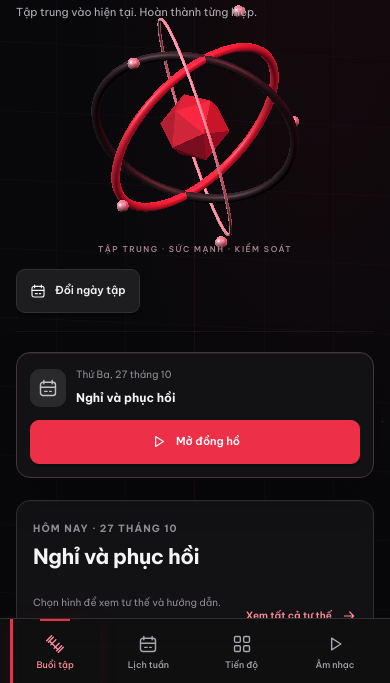
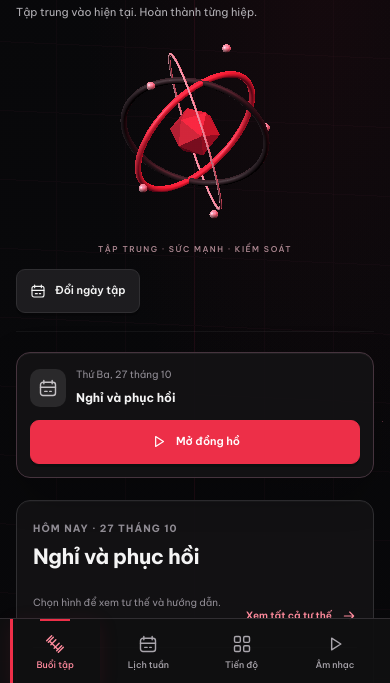
Before and after one commit to NghiazTM/lich-tap-toi-tet, a website: page designs/workout-dashboard/index.html in a window 390 px wide. Shown: the part 157-840 px from the top of the page. Drawn offline with Linux system fonts and the light colour scheme.

Commit message:
Keep mobile 3D models clear of surrounding text

```diff
--- a/designs/workout-dashboard/index.html
+++ b/designs/workout-dashboard/index.html
@@ -13,8 +13,8 @@
   <link rel="stylesheet" href="styles.css?v=20261027-unified">
   <link rel="stylesheet" href="tools.css?v=20261027-unified">
   <link rel="stylesheet" href="music.css?v=20261027-unified">
-  <link rel="stylesheet" href="motion.css?v=20261027-spatial">
-  <script src="motion.js?v=20261027-spatial" type="module"></script>
+  <link rel="stylesheet" href="motion.css?v=20261027-spatial2">
+  <script src="motion.js?v=20261027-spatial2" type="module"></script>
   <script src="navigation.js?v=20261027-unified" defer></script>
   <script src="training-tools.js?v=20261027-unified" defer></script>
   <script src="music.js?v=20261027-unified" defer></script>
--- a/designs/workout-dashboard/motion.js
+++ b/designs/workout-dashboard/motion.js
@@ -17,7 +17,7 @@ document.querySelectorAll('[data-view]').forEach(view => {
 });
 let enabled = true;
 try { enabled = localStorage.getItem(KEY) !== 'off'; } catch { /* The preference is optional. */ }
-let THREE, renderer, scene, camera, ambient, dust, grid;
+let THREE, renderer, scene, camera, ambient, dust, grid, modelBounds;
 let initializing = null, failed = false, disposed = false, looping = false;
 let current = window.NhipView?.getState() || 'workout';
 let frames = 0, lastFrame = 0, elapsed = 0, phaseTime = 0, lastSample = 0;
@@ -26,6 +26,7 @@ let modelScale = 1, targetX = 0, targetY = 0;
 const pointer = { x: 0, y: 0, sx: 0, sy: 0 };
 const models = {}, resources = new Set(), segments = [], calendarTiles = [], bars = [];
 const shared = {};
+const artBand = { left: 0, right: 0, top: 0, bottom: 0 };
 const visible = () => !document.hidden;
 const canMove = () => enabled && !reduce.matches && visible() && !disposed && !failed;
 const keep = resource => { resources.add(resource); return resource; };
@@ -130,6 +131,10 @@ function place() {
   targetX = box.left + box.width / 2 - innerWidth / 2;
   targetY = innerHeight / 2 - box.top - box.height * .44;
   modelScale = Math.min(box.width / 3.9, box.height / 3.5, mobile.matches ? 75 : 108);
+  artBand.left = box.left + 12 - innerWidth / 2;
+  artBand.right = box.right - 12 - innerWidth / 2;
+  artBand.top = innerHeight / 2 - box.top - 12;
+  artBand.bottom = innerHeight / 2 - box.bottom + 34;
   if (ambient) {
     ambient.position.set(pointer.sx * 12, -innerHeight * .48 + Math.min(scrollY, 900) * .08, -180);
     grid.rotation.z = -.2 + pointer.sx * .01;
@@ -166,6 +171,20 @@ function draw(now = performance.now(), staticFrame = false) {
         const height = playing ? .4 + (Math.sin(elapsed * 4 + index * .8) + 1) * .38 : .3;
         bar.scale.y = height; bar.position.y = -1.58 + height * .08;
       });
+    }
+    // Keep the complete rotated silhouette inside the mobile art band.
+    // This reserves room for the description above and the caption below.
+    if (mobile.matches && model.visible) {
+      model.updateMatrixWorld(true);
+      modelBounds.setFromObject(model);
+      const width = modelBounds.max.x - modelBounds.min.x;
+      const height = modelBounds.max.y - modelBounds.min.y;
+      const fit = Math.min(1, (artBand.right - artBand.left) / Math.max(width, .001), (artBand.top - artBand.bottom) / Math.max(height, .001));
+      model.scale.multiplyScalar(fit);
+      model.updateMatrixWorld(true);
+      modelBounds.setFromObject(model);
+      model.position.x += (artBand.left + artBand.right - modelBounds.min.x - modelBounds.max.x) / 2;
+      model.position.y += (artBand.top + artBand.bottom - modelBounds.min.y - modelBounds.max.y) / 2;
     }
   });
   dust.rotation.z = elapsed * .009;
@@ -211,7 +230,7 @@ async function initialize() {
       if (!context) { fallback(); return; }
       renderer = new THREE.WebGLRenderer({ canvas, context, alpha: true, antialias: !mobile.matches });
       renderer.setClearColor(0x09090b, 0);
-      scene = new THREE.Scene(); camera = new THREE.OrthographicCamera(-1, 1, 1, -1, .1, 3000); camera.position.z = 1000;
+      scene = new THREE.Scene(); modelBounds = new THREE.Box3(); camera = new THREE.OrthographicCamera(-1, 1, 1, -1, .1, 3000); camera.position.z = 1000;
       scene.add(new THREE.HemisphereLight(0xffe7ee, 0x300719, 2.8));
       const light = new THREE.DirectionalLight(0xff6b85, 4); light.position.set(400, 500, 600); scene.add(light);
       const rim = new THREE.DirectionalLight(0xffffff, 3); rim.position.set(-400, 200, 300); scene.add(rim);
```
